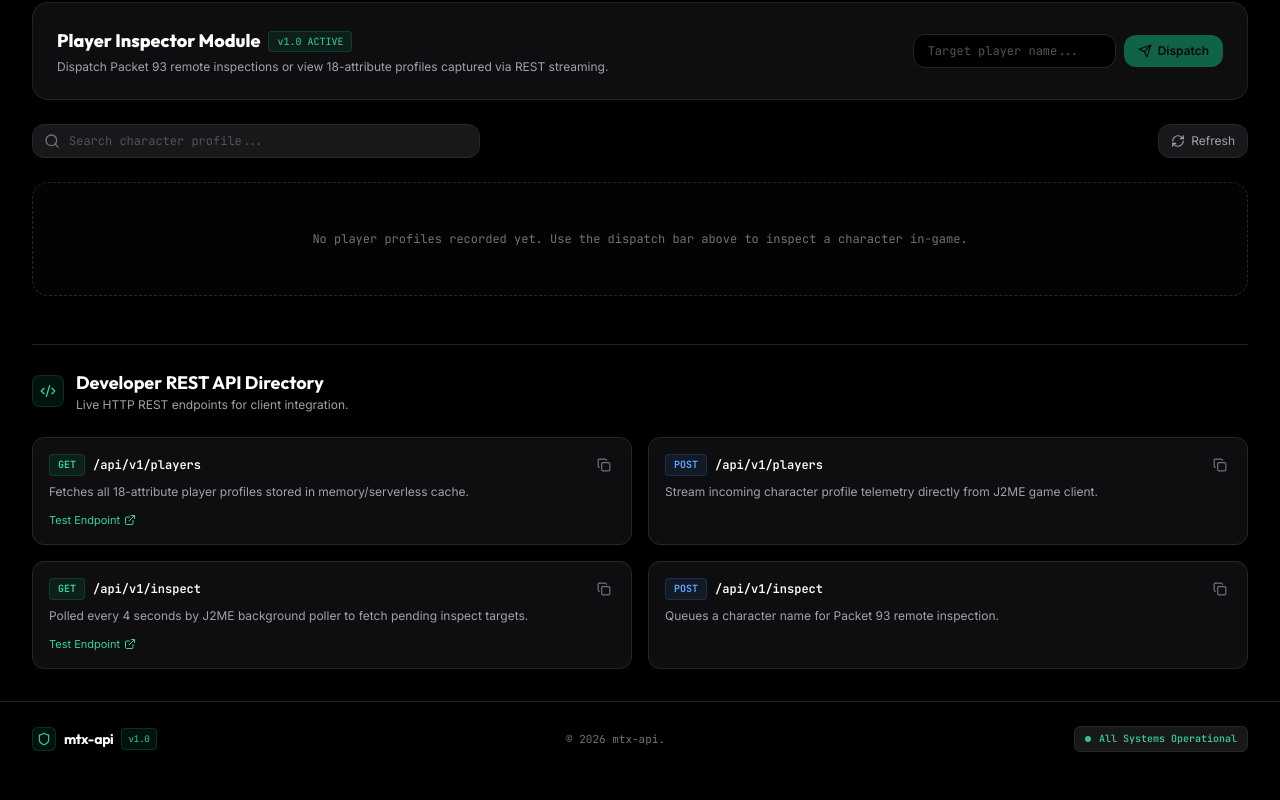
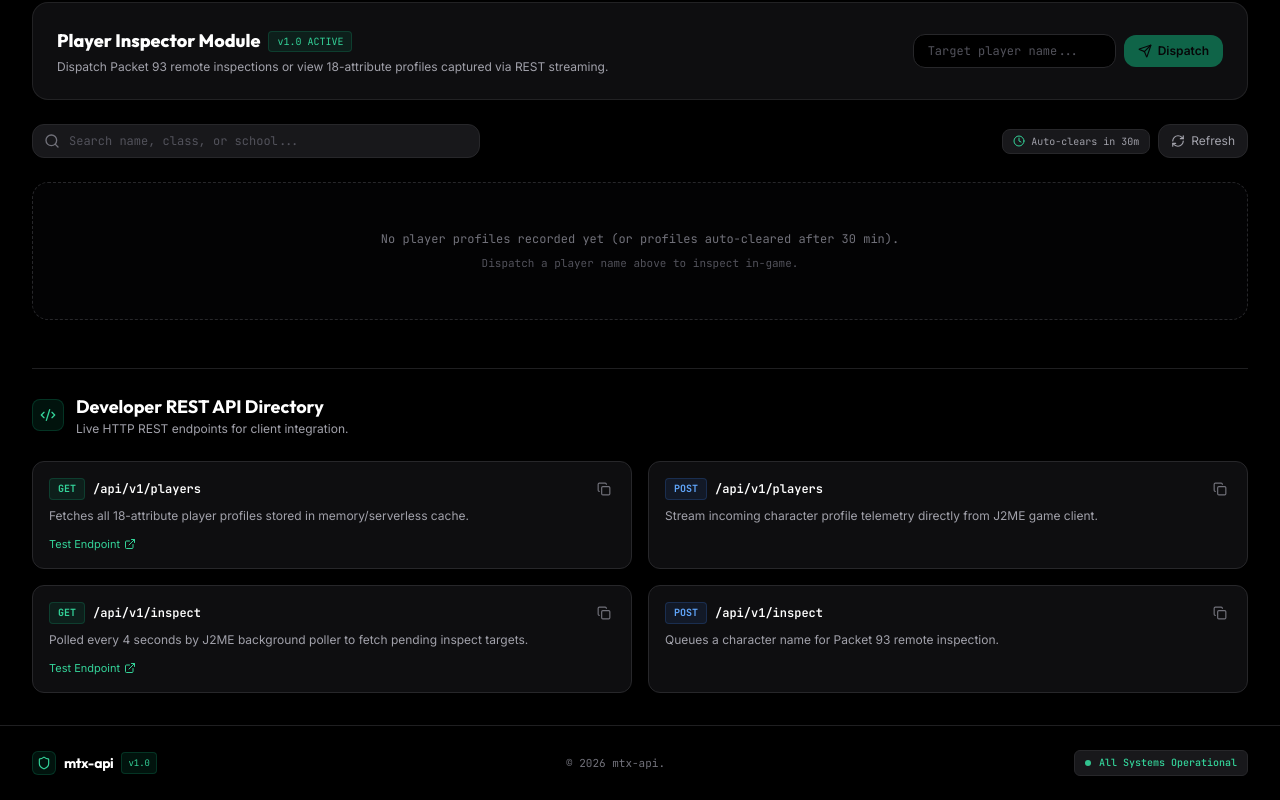
Before and after one commit to nsomatrix/nsocore, a Next.js app in the folder web/: page / in a window 1280 px wide. Shown: the part 858-1658 px from the top of the page. Before the commit the page ends 1634 px from the top, so only its background shows below. Built offline with nearby package versions, Linux system fonts and the light colour scheme.

Commit message:
feat: add 30-min auto-clear, manual clear action, and formatted 18-stat player card parameters

```diff
--- a/web/components/PlayerInspectorModule.tsx
+++ b/web/components/PlayerInspectorModule.tsx
@@ -2,7 +2,7 @@
 
 import React, { useState } from 'react';
 import { PlayerProfile } from '@/lib/store';
-import { Search, Send, Radio, RefreshCw, X, Activity, Zap, Copy, Check, Clock, ChevronRight } from 'lucide-react';
+import { Search, Send, RefreshCw, X, Activity, Zap, Copy, Check, ChevronRight, Trash2, Clock, ShieldAlert } from 'lucide-react';
 
 interface PlayerInspectorModuleProps {
   players: PlayerProfile[];
@@ -17,6 +17,7 @@ export function PlayerInspectorModule({ players, loading, onRefresh }: PlayerIns
   const [searchQuery, setSearchQuery] = useState('');
   const [selectedPlayer, setSelectedPlayer] = useState<PlayerProfile | null>(null);
   const [copied, setCopied] = useState(false);
+  const [clearing, setClearing] = useState(false);
 
   const handleDispatch = async (e: React.FormEvent) => {
     e.preventDefault();
@@ -46,14 +47,36 @@ export function PlayerInspectorModule({ players, loading, onRefresh }: PlayerIns
     }
   };
 
+  const handleClearAll = async () => {
+    if (!confirm('Are you sure you want to clear all stored player profiles?')) return;
+    setClearing(true);
+    try {
+      const res = await fetch('/api/v1/players', { method: 'DELETE' });
+      if (res.ok) {
+        onRefresh();
+      }
+    } catch (e) {
+      console.error('Failed to clear profiles:', e);
+    } finally {
+      setClearing(false);
+    }
+  };
+
   const handleCopyJson = (player: PlayerProfile) => {
     navigator.clipboard.writeText(JSON.stringify(player, null, 2));
     setCopied(true);
     setTimeout(() => setCopied(false), 2000);
   };
 
+  const cleanSchoolName = (schoolStr: string) => {
+    if (!schoolStr) return 'Unknown';
+    return schoolStr.replace(/^School:\s*/i, '').trim();
+  };
+
   const filteredPlayers = players.filter((p) =>
-    p.name.toLowerCase().includes(searchQuery.toLowerCase())
+    p.name.toLowerCase().includes(searchQuery.toLowerCase()) ||
+    cleanSchoolName(p.school).toLowerCase().includes(searchQuery.toLowerCase()) ||
+    p.class.toLowerCase().includes(searchQuery.toLowerCase())
   );
 
   return (
@@ -100,17 +123,26 @@ export function PlayerInspectorModule({ players, loading, onRefresh }: PlayerIns
         </div>
       )}
 
-      {/* Filter & Refresh Row */}
-      <div className="flex items-center justify-between gap-4">
+      {/* Controls & Filter Bar */}
+      <div className="flex flex-col sm:flex-row items-stretch sm:items-center justify-between gap-4">
+        {/* Search Bar */}
         <div className="relative flex-1 max-w-md">
           <Search className="absolute left-3 top-1/2 -translate-y-1/2 w-4 h-4 text-zinc-500" />
           <input
             type="text"
             value={searchQuery}
             onChange={(e) => setSearchQuery(e.target.value)}
-            placeholder="Search character profile..."
+            placeholder="Search name, class, or school..."
             className="w-full pl-9 pr-4 py-2 rounded-xl bg-zinc-900 border border-zinc-800 focus:border-emerald-500 focus:outline-none text-xs text-white font-mono placeholder:text-zinc-600"
           />
+        </div>
+
+        {/* Action Controls */}
+        <div className="flex items-center space-x-2">
+          {/* Auto-Clear Badge */}
+          <div className="hidden md:flex items-center space-x-1.5 px-2.5 py-1 rounded-lg bg-zinc-900 border border-zinc-800 text-[10px] text-zinc-400 font-mono">
+            <Clock className="w-3 h-3 text-emerald-400" />
+            <span>Auto-clears in 30m</span>
           </div>
 
           <button
@@ -120,18 +152,33 @@ export function PlayerInspectorModule({ players, loading, onRefresh }: PlayerIns
             <RefreshCw className={`w-3.5 h-3.5 ${loading ? 'animate-spin' : ''}`} />
             <span>Refresh</span>
           </button>
+
+          {players.length > 0 && (
+            <button
+              onClick={handleClearAll}
+              disabled={clearing}
+              className="flex items-center space-x-1.5 px-3 py-2 rounded-xl bg-rose-500/10 border border-rose-500/20 text-xs text-rose-400 hover:bg-rose-500/20 transition-colors"
+            >
+              <Trash2 className="w-3.5 h-3.5" />
+              <span>Clear</span>
+            </button>
+          )}
+        </div>
       </div>
 
       {/* Player Cards Display Grid */}
       {filteredPlayers.length === 0 ? (
-        <div className="py-12 text-center border border-dashed border-zinc-800 rounded-2xl p-6 bg-zinc-950/40 text-xs text-zinc-500 font-mono">
-          No player profiles recorded yet. Use the dispatch bar above to inspect a character in-game.
+        <div className="py-12 text-center border border-dashed border-zinc-800 rounded-2xl p-6 bg-zinc-950/40 text-xs text-zinc-500 font-mono space-y-2">
+          <p>No player profiles recorded yet (or profiles auto-cleared after 30 min).</p>
+          <p className="text-[11px] text-zinc-600">Dispatch a player name above to inspect in-game.</p>
         </div>
       ) : (
         <div className="grid grid-cols-1 sm:grid-cols-2 lg:grid-cols-3 gap-4">
           {filteredPlayers.map((p) => {
             const hpPercent = p.maxHp > 0 ? Math.min(100, Math.round((p.hp / p.maxHp) * 100)) : 0;
             const mpPercent = p.maxMp > 0 ? Math.min(100, Math.round((p.mp / p.maxMp) * 100)) : 0;
+            const schoolName = cleanSchoolName(p.school);
+
             return (
               <div
                 key={p.name}
@@ -139,6 +186,7 @@ export function PlayerInspectorModule({ players, loading, onRefresh }: PlayerIns
                 className="group p-5 rounded-2xl bg-zinc-900/80 border border-zinc-800/80 hover:border-zinc-700 hover:bg-zinc-900 transition-all cursor-pointer space-y-4 flex flex-col justify-between"
               >
                 <div>
+                  {/* Top Name & School Row */}
                   <div className="flex items-start justify-between">
                     <div>
                       <div className="flex items-center space-x-2">
@@ -150,7 +198,7 @@ export function PlayerInspectorModule({ players, loading, onRefresh }: PlayerIns
                         </span>
                       </div>
                       <p className="text-xs text-zinc-400 mt-1 font-sans">
-                        {p.class} • {p.school}
+                        {p.class} • <span className="text-zinc-300 font-medium">{schoolName}</span>
                       </p>
                     </div>
                   </div>
@@ -162,7 +210,7 @@ export function PlayerInspectorModule({ players, loading, onRefresh }: PlayerIns
                         <span className="text-rose-400 flex items-center">
                           <Activity className="w-3 h-3 mr-1" /> HP
                         </span>
-                        <span>{p.hp} / {p.maxHp}</span>
+                        <span>{p.hp.toLocaleString()} / {p.maxHp.toLocaleString()}</span>
                       </div>
                       <div className="w-full bg-black rounded-full h-1.5 overflow-hidden border border-zinc-800">
                         <div className="bg-rose-500 h-full rounded-full" style={{ width: `${hpPercent}%` }} />
@@ -174,17 +222,37 @@ export function PlayerInspectorModule({ players, loading, onRefresh }: PlayerIns
                         <span className="text-cyan-400 flex items-center">
                           <Zap className="w-3 h-3 mr-1" /> MP
                         </span>
-                        <span>{p.mp} / {p.maxMp}</span>
+                        <span>{p.mp.toLocaleString()} / {p.maxMp.toLocaleString()}</span>
                       </div>
                       <div className="w-full bg-black rounded-full h-1.5 overflow-hidden border border-zinc-800">
                         <div className="bg-cyan-500 h-full rounded-full" style={{ width: `${mpPercent}%` }} />
                       </div>
                     </div>
                   </div>
+
+                  {/* Primary Combat Stat Summary Grid */}
+                  <div className="grid grid-cols-2 gap-2 mt-3 p-2.5 rounded-xl bg-black/60 border border-zinc-800/60 font-mono text-[11px]">
+                    <div>
+                      <span className="text-[9px] text-zinc-500 block uppercase font-sans">Attack DMG</span>
+                      <span className="text-white font-bold">{p.attackMin.toLocaleString()} - {p.attackMax.toLocaleString()}</span>
+                    </div>
+                    <div>
+                      <span className="text-[9px] text-zinc-500 block uppercase font-sans">Critical</span>
+                      <span className="text-emerald-400 font-bold">{p.critical}%</span>
+                    </div>
+                    <div>
+                      <span className="text-[9px] text-zinc-500 block uppercase font-sans">Accuracy / Dodge</span>
+                      <span className="text-zinc-300 font-bold">{p.accurate.toLocaleString()} / {p.dodge.toLocaleString()}</span>
+                    </div>
+                    <div>
+                      <span className="text-[9px] text-zinc-500 block uppercase font-sans">Pain Reduce</span>
+                      <span className="text-purple-400 font-bold">-{p.reducePain}%</span>
+                    </div>
+                  </div>
                 </div>
 
                 <div className="pt-2 flex items-center justify-between text-xs text-zinc-500 group-hover:text-emerald-400 font-medium transition-colors">
-                  <span>Inspect All 18 Attributes</span>
+                  <span>View All 18 Attributes</span>
                   <ChevronRight className="w-4 h-4 transform group-hover:translate-x-1 transition-transform" />
                 </div>
               </div>
@@ -196,7 +264,8 @@ export function PlayerInspectorModule({ players, loading, onRefresh }: PlayerIns
       {/* 18-Attribute Modal Detail Dialog */}
       {selectedPlayer && (
         <div className="fixed inset-0 z-50 flex items-center justify-center p-4 bg-black/85 backdrop-blur-md">
-          <div className="bg-zinc-900 border border-zinc-800 rounded-2xl w-full max-w-xl max-h-[85vh] overflow-y-auto p-6 space-y-6 shadow-2xl font-sans">
+          <div className="bg-zinc-900 border border-zinc-800 rounded-2xl w-full max-w-xl max-h-[90vh] overflow-y-auto p-6 space-y-6 shadow-2xl font-sans">
+            {/* Modal Header */}
             <div className="flex items-center justify-between border-b border-zinc-800 pb-4">
               <div className="flex items-center space-x-3">
                 <div className="w-10 h-10 rounded-xl bg-emerald-500/10 border border-emerald-500/20 flex items-center justify-center text-emerald-400 font-mono font-bold text-sm">
@@ -205,7 +274,7 @@ export function PlayerInspectorModule({ players, loading, onRefresh }: PlayerIns
                 <div>
                   <h3 className="text-lg font-display font-bold text-white">{selectedPlayer.name}</h3>
                   <p className="text-xs text-zinc-400 font-mono">
-                    {selectedPlayer.class} • {selectedPlayer.school}
+                    {selectedPlayer.class} • <span className="text-emerald-400 font-medium">{cleanSchoolName(selectedPlayer.school)}</span>
                   </p>
                 </div>
               </div>
@@ -214,66 +283,99 @@ export function PlayerInspectorModule({ players, loading, onRefresh }: PlayerIns
               </button>
             </div>
 
-            {/* 18 Attribute Grid */}
+            {/* Health & Mana Points Header */}
+            <div className="grid grid-cols-2 gap-3 font-mono text-xs">
+              <div className="p-3 bg-black rounded-xl border border-rose-500/20">
+                <span className="text-[10px] text-rose-400 font-sans block">Hit Points (HP)</span>
+                <span className="text-sm font-bold text-white">{selectedPlayer.hp.toLocaleString()} / {selectedPlayer.maxHp.toLocaleString()}</span>
+              </div>
+              <div className="p-3 bg-black rounded-xl border border-cyan-500/20">
+                <span className="text-[10px] text-cyan-400 font-sans block">Mana Points (MP)</span>
+                <span className="text-sm font-bold text-white">{selectedPlayer.mp.toLocaleString()} / {selectedPlayer.maxMp.toLocaleString()}</span>
+              </div>
+            </div>
+
+            {/* Complete 18 Bytecode Attribute Display Grid */}
             <div className="space-y-4 text-xs font-mono">
               <h4 className="text-xs font-semibold text-emerald-400 uppercase tracking-wider font-sans">
-                18 Bytecode Combat Attributes
+                Offense & Agility Attributes
               </h4>
               <div className="grid grid-cols-2 sm:grid-cols-3 gap-2.5">
                 <div className="p-2.5 bg-black rounded-lg border border-zinc-800">
-                  <span className="text-[10px] text-zinc-500 block font-sans">Attack DMG</span>
-                  <span className="text-white font-bold">{selectedPlayer.attackMin} - {selectedPlayer.attackMax}</span>
+                  <span className="text-[10px] text-zinc-500 block font-sans">Attack Min</span>
+                  <span className="text-white font-bold">{selectedPlayer.attackMin.toLocaleString()}</span>
+                </div>
+                <div className="p-2.5 bg-black rounded-lg border border-zinc-800">
+                  <span className="text-[10px] text-zinc-500 block font-sans">Attack Max</span>
+                  <span className="text-white font-bold">{selectedPlayer.attackMax.toLocaleString()}</span>
                 </div>
                 <div className="p-2.5 bg-black rounded-lg border border-zinc-800">
                   <span className="text-[10px] text-zinc-500 block font-sans">Speed</span>
                   <span className="text-white font-bold">{selectedPlayer.speed}</span>
                 </div>
                 <div className="p-2.5 bg-black rounded-lg border border-zinc-800">
-                  <span className="text-[10px] text-zinc-500 block font-sans">Critical</span>
+                  <span className="text-[10px] text-zinc-500 block font-sans">Critical Strike</span>
                   <span className="text-emerald-400 font-bold">{selectedPlayer.critical}%</span>
                 </div>
                 <div className="p-2.5 bg-black rounded-lg border border-zinc-800">
-                  <span className="text-[10px] text-zinc-500 block font-sans">Accuracy</span>
-                  <span className="text-white font-bold">{selectedPlayer.accurate}</span>
+                  <span className="text-[10px] text-zinc-500 block font-sans">Accurate Point</span>
+                  <span className="text-white font-bold">{selectedPlayer.accurate.toLocaleString()}</span>
                 </div>
                 <div className="p-2.5 bg-black rounded-lg border border-zinc-800">
-                  <span className="text-[10px] text-zinc-500 block font-sans">Dodge</span>
-                  <span className="text-white font-bold">{selectedPlayer.dodge}</span>
-                </div>
-                <div className="p-2.5 bg-black rounded-lg border border-zinc-800">
-                  <span className="text-[10px] text-zinc-500 block font-sans">Counter Strike</span>
-                  <span className="text-white font-bold">{selectedPlayer.counterStrike}</span>
+                  <span className="text-[10px] text-zinc-500 block font-sans">Dodge Ability</span>
+                  <span className="text-white font-bold">{selectedPlayer.dodge.toLocaleString()}</span>
                 </div>
               </div>
 
-              <h4 className="text-[11px] text-zinc-400 pt-2 font-sans">Elemental Resistances</h4>
+              <h4 className="text-xs font-semibold text-zinc-400 pt-2 uppercase tracking-wider font-sans">
+                Defense & Elemental Resistances
+              </h4>
               <div className="grid grid-cols-2 sm:grid-cols-4 gap-2.5">
                 <div className="p-2.5 bg-black rounded-lg border border-amber-500/20">
                   <span className="text-[10px] text-amber-400 block font-sans">Anti Fire</span>
-                  <span className="text-white font-bold">+{selectedPlayer.antiFire}</span>
+                  <span className="text-white font-bold">+{selectedPlayer.antiFire.toLocaleString()}</span>
                 </div>
                 <div className="p-2.5 bg-black rounded-lg border border-cyan-500/20">
                   <span className="text-[10px] text-cyan-400 block font-sans">Anti Ice</span>
-                  <span className="text-white font-bold">+{selectedPlayer.antiIce}</span>
+                  <span className="text-white font-bold">+{selectedPlayer.antiIce.toLocaleString()}</span>
                 </div>
                 <div className="p-2.5 bg-black rounded-lg border border-emerald-500/20">
                   <span className="text-[10px] text-emerald-400 block font-sans">Anti Wind</span>
-                  <span className="text-white font-bold">+{selectedPlayer.antiWind}</span>
+                  <span className="text-white font-bold">+{selectedPlayer.antiWind.toLocaleString()}</span>
                 </div>
                 <div className="p-2.5 bg-black rounded-lg border border-purple-500/20">
                   <span className="text-[10px] text-purple-400 block font-sans">Pain Reduce</span>
                   <span className="text-white font-bold">-{selectedPlayer.reducePain}%</span>
                 </div>
               </div>
+
+              <h4 className="text-xs font-semibold text-zinc-400 pt-2 uppercase tracking-wider font-sans">
+                Chakra Control & Counter Strike
+              </h4>
+              <div className="grid grid-cols-3 gap-2.5">
+                <div className="p-2.5 bg-black rounded-lg border border-zinc-800">
+                  <span className="text-[10px] text-zinc-500 block font-sans">Counter Strike</span>
+                  <span className="text-white font-bold">+{selectedPlayer.counterStrike}</span>
+                </div>
+                <div className="p-2.5 bg-black rounded-lg border border-zinc-800">
+                  <span className="text-[10px] text-zinc-500 block font-sans">Anti Chakra</span>
+                  <span className="text-white font-bold">+{selectedPlayer.antiChakra}</span>
+                </div>
+                <div className="p-2.5 bg-black rounded-lg border border-zinc-800">
+                  <span className="text-[10px] text-zinc-500 block font-sans">Anti Chakra Back</span>
+                  <span className="text-white font-bold">+{selectedPlayer.antiChakraBack}</span>
+                </div>
+              </div>
             </div>
 
+            {/* Footer Row */}
             <div className="pt-4 border-t border-zinc-800 flex items-center justify-between">
               <button
                 onClick={() => handleCopyJson(selectedPlayer)}
                 className="flex items-center space-x-2 px-3 py-1.5 rounded-lg border border-zinc-800 bg-black text-xs text-zinc-400 hover:text-white font-mono"
               >
                 {copied ? <Check className="w-3.5 h-3.5 text-emerald-400" /> : <Copy className="w-3.5 h-3.5" />}
-                <span>{copied ? 'Copied!' : 'Copy JSON'}</span>
+                <span>{copied ? 'Copied JSON!' : 'Copy Raw Payload'}</span>
               </button>
 
               <button
--- a/web/lib/store.ts
+++ b/web/lib/store.ts
@@ -27,6 +27,8 @@ export interface PlayerProfile {
   lastUpdated: string;
 }
 
+const AUTO_CLEAR_MS = 30 * 60 * 1000; // Auto clear after 30 minutes
+
 // In-memory global store to preserve state across warm Vercel Lambdas
 const globalStore = globalThis as unknown as { _matrixPlayersStore?: PlayerProfile[] };
 if (!globalStore._matrixPlayersStore) {
@@ -34,28 +36,45 @@ if (!globalStore._matrixPlayersStore) {
 }
 
 function getDataFilePath(): string {
-  // On Vercel / serverless environment, process.cwd() is read-only. Use os.tmpdir()
   if (process.env.VERCEL || process.env.NODE_ENV === 'production') {
     return path.join(os.tmpdir(), 'players.json');
   }
   return path.join(process.cwd(), 'data', 'players.json');
 }
 
+/**
+ * Automatically prunes profiles older than 30 minutes (1,800,000 ms).
+ */
+export function pruneExpiredPlayers(players: PlayerProfile[]): PlayerProfile[] {
+  const now = Date.now();
+  const valid = players.filter((p) => {
+    if (!p.lastUpdated) return false;
+    const time = new Date(p.lastUpdated).getTime();
+    return !isNaN(time) && now - time < AUTO_CLEAR_MS;
+  });
+
+  if (valid.length !== players.length) {
+    saveAllPlayers(valid);
+  }
+  return valid;
+}
+
 export function getAllPlayers(): PlayerProfile[] {
   const filePath = getDataFilePath();
+  let loaded: PlayerProfile[] = globalStore._matrixPlayersStore || [];
   try {
     if (fs.existsSync(filePath)) {
       const raw = fs.readFileSync(filePath, 'utf8');
       const parsed = JSON.parse(raw);
-      if (Array.isArray(parsed) && parsed.length > 0) {
+      if (Array.isArray(parsed)) {
+        loaded = parsed;
         globalStore._matrixPlayersStore = parsed;
-        return parsed;
       }
     }
   } catch (e) {
     console.warn('[STORE] Error reading player file, using in-memory store:', e);
   }
-  return globalStore._matrixPlayersStore || [];
+  return pruneExpiredPlayers(loaded);
 }
 
 export function saveAllPlayers(players: PlayerProfile[]) {
@@ -72,8 +91,12 @@ export function saveAllPlayers(players: PlayerProfile[]) {
   }
 }
 
+export function clearAllPlayers() {
+  saveAllPlayers([]);
+}
+
 export function saveOrUpdatePlayer(playerData: Partial<PlayerProfile> & { name: string }): PlayerProfile {
-  const players = getAllPlayers();
+  let players = getAllPlayers();
   const index = players.findIndex(p => p.name.toLowerCase() === playerData.name.toLowerCase());
 
   const updatedPlayer: PlayerProfile = {
```
Also changed, not shown: web/app/api/v1/players/route.ts (+11 -3 lines). Lines whose indentation alone changed are shown as unchanged.
